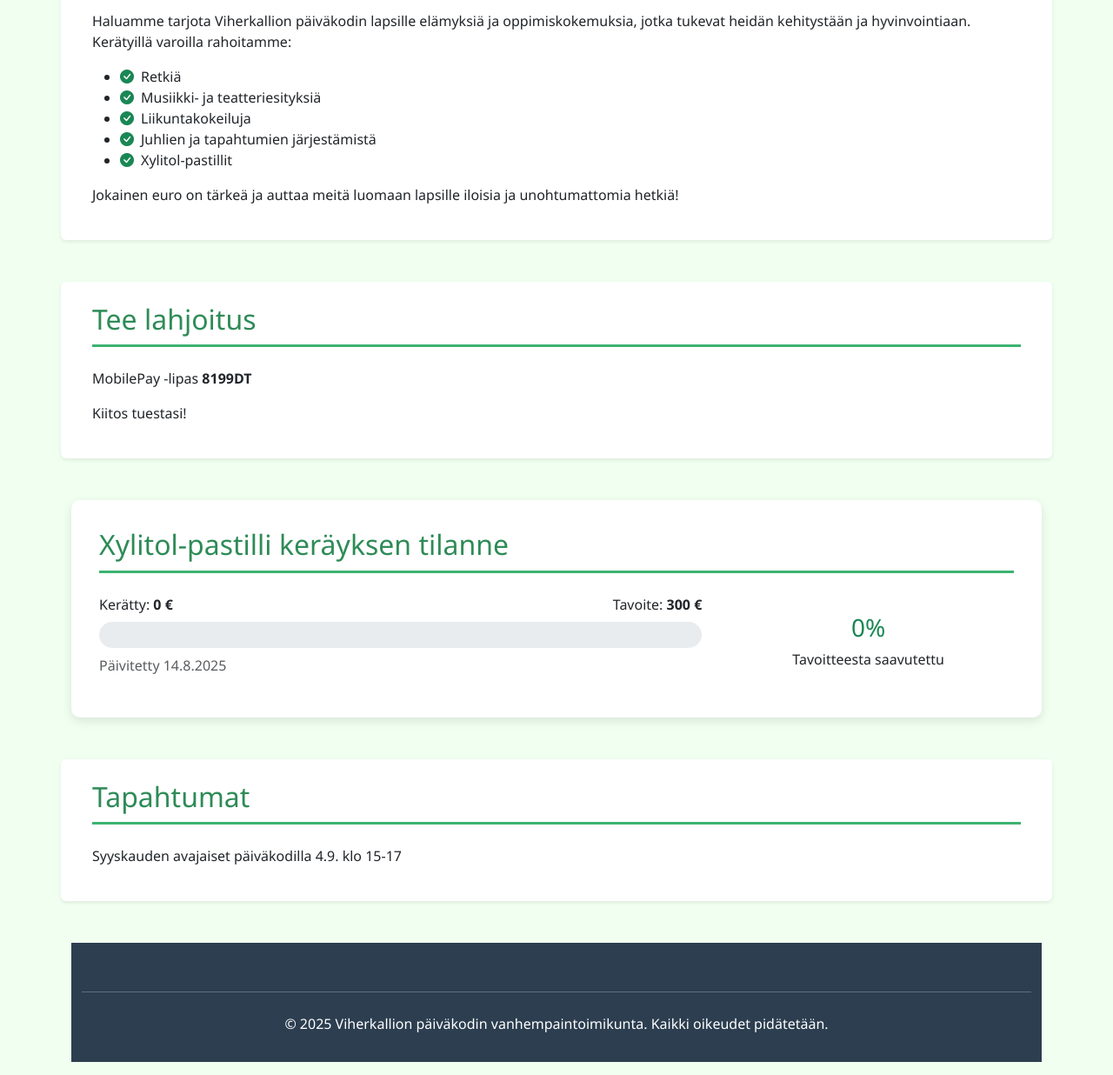
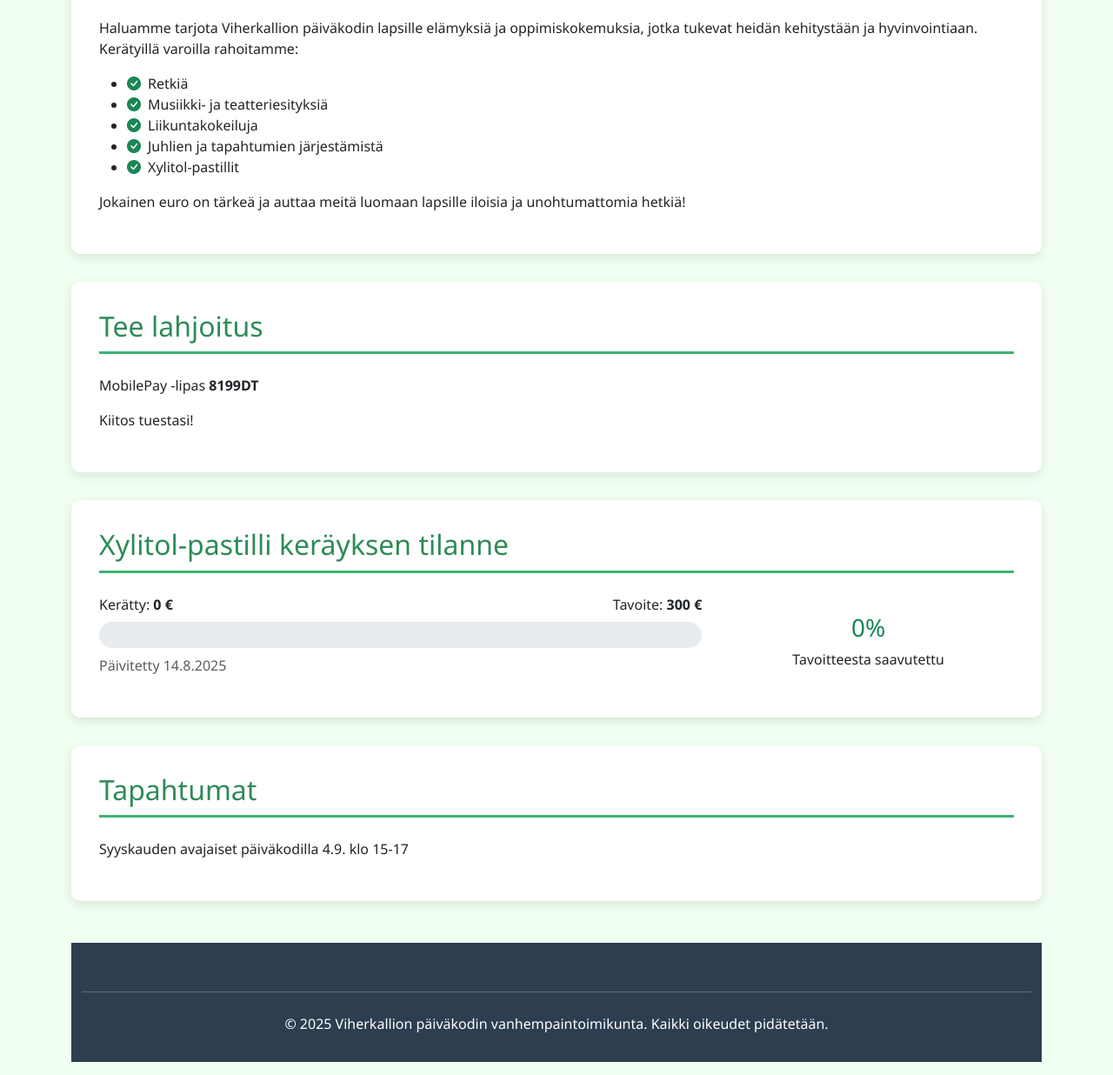
Before and after one commit to viherkallion-paivakodin-vato/info, a plain HTML site: page index.html in a window 1280 px wide. Shown: the part 484-1720 px from the top of the page at 87% size. Drawn offline with nearby package versions, Linux system fonts and the light colour scheme.

Commit message:
Update index.html

```diff
--- a/index.html
+++ b/index.html
@@ -3,7 +3,7 @@
 <head>
     <meta charset="UTF-8">
     <meta name="viewport" content="width=device-width, initial-scale=1.0">
-    <title>Vihrekallion päiväkoti - Keräys virkistystoimintaan</title>
+    <title>Vihrekallion päiväkodin vato</title>
     <link href="https://cdn.jsdelivr.net/npm/bootstrap@5.3.0/dist/css/bootstrap.min.css" rel="stylesheet">
     <link rel="stylesheet" href="https://cdn.jsdelivr.net/npm/bootstrap-icons@1.10.0/font/bootstrap-icons.css">
     <style>
@@ -25,7 +25,7 @@
             text-align: center;
         }
 
-        .progress-container {
+        .row-container {
             background: white;
             border-radius: 10px;
             padding: 2rem;
@@ -55,7 +55,7 @@
     </style>
 </head>
 <body>
-    <!-- Hero Section -->
+
     <div class="hero">
         <div class="container">
             <h1 class="display-4 fw-bold">Viherkallion päiväkodin vanhempaintoimikunta</h1>
@@ -64,9 +64,7 @@
     </div>
 
     <div class="container my-5">
-             <div class="row my-5">
-                <div class="card border-0 shadow-sm">
-                    <div class="card-body p-4">
+              <div class="row-container">
                         <h2 class="section-title">Mihin rahat käytetään?</h2>
                         <p>Haluamme tarjota Viherkallion päiväkodin lapsille elämyksiä ja oppimiskokemuksia, jotka tukevat heidän kehitystään ja hyvinvointiaan. Kerätyillä varoilla rahoitamme:</p>
                         <ul>
@@ -77,21 +75,16 @@
                             <li><i class="bi bi-check-circle-fill text-success me-2"></i>Xylitol-pastillit</li>
                         </ul>
                         <p class="mt-3">Jokainen euro on tärkeä ja auttaa meitä luomaan lapsille iloisia ja unohtumattomia hetkiä!</p>
-                    </div>
-            </div>
+
         </div>
 
-        <div class="row my-5">
-                <div class="card border-0 shadow-sm">
-                    <div class="card-body p-4">
+         <div class="row-container">
                       <h2 class="section-title">Tee lahjoitus</h2>
                       <p> MobilePay -lipas <b>8199DT</b></p>
                       <p> Kiitos tuestasi!</p>
-                    </div>
-                </div>
         </div>
 
-        <div class="progress-container">
+        <div class="row-container">
             <h2 class="section-title">Xylitol-pastilli keräyksen tilanne</h2>
             <div class="row align-items-center">
                 <div class="col-md-8">
@@ -113,15 +106,11 @@
             </div>
         </div>
 
-        <div class="row my-5">
-                <div class="card border-0 shadow-sm">
-                    <div class="card-body p-4">
+       <div class="row-container">
                         <h2 class="section-title">Tapahtumat</h2>
                         <p> Syyskauden avajaiset päiväkodilla 4.9. klo 15-17</p>
-                    </div>
-                </div>
         </div>
-    <!-- Footer -->
+
     <footer class="footer">
         <div class="container">
             <hr class="my-4 bg-white">
```
